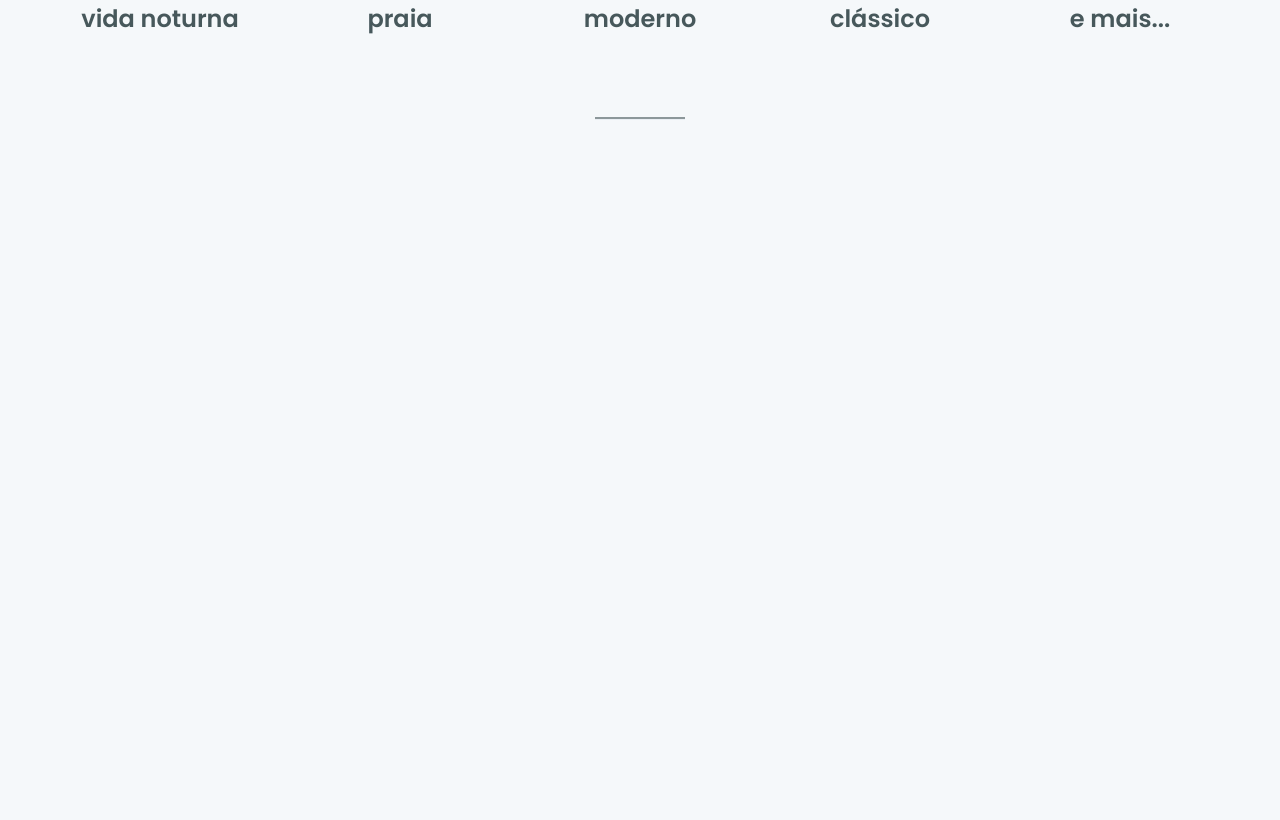
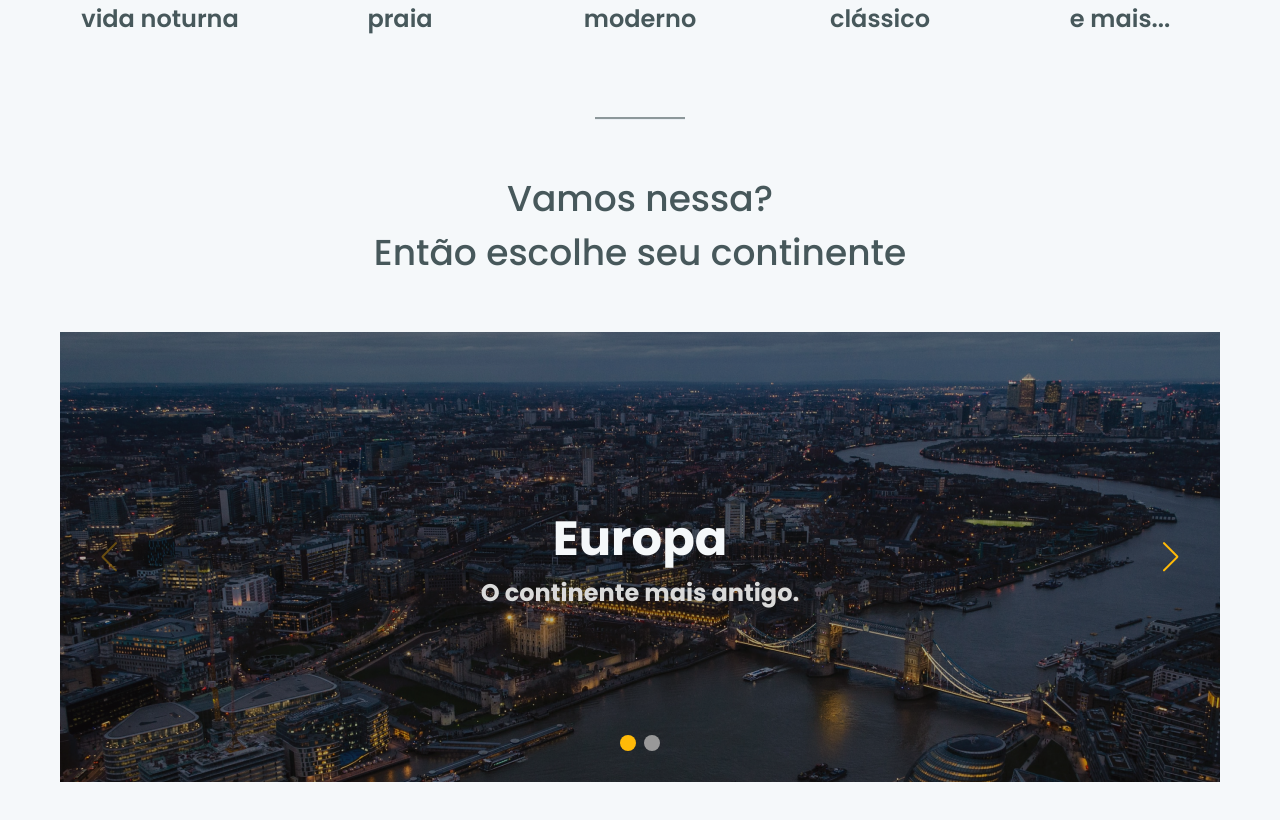
Before and after one commit to matheus-neves/ignite-worldtrip, a Next.js app: page / in a window 1280 px wide. Shown: the part 700-1520 px from the top of the page. Before the commit the page ends 820 px from the top, so only its background shows below. Built offline with nearby package versions, Linux system fonts and the light colour scheme.

Commit message:
feat: Import swiper css and export assets

```diff
--- a/src/pages/_app.tsx
+++ b/src/pages/_app.tsx
@@ -1,6 +1,10 @@
 import { AppProps } from 'next/app'
 import { ChakraProvider } from "@chakra-ui/react"
 import { theme } from '../styles/theme'
+import "swiper/swiper.min.css";
+import "swiper/components/pagination/pagination.min.css"
+import "swiper/components/navigation/navigation.min.css"
+import '../styles/swiper.scss'
 
 const MyApp = ({ Component, pageProps }: AppProps) => {
   return (
--- a/src/pages/index.tsx
+++ b/src/pages/index.tsx
@@ -14,6 +14,7 @@ const Home = () => {
       <Banner />
       <TravelTypes />
       <Divider background="gray.800" pt="2px" w="90px" mx="auto" mt="20px" />
+      <Slider />
     </Flex >
   )
 }
```
Also changed, not shown: public/images/slider/europe.png (added).
